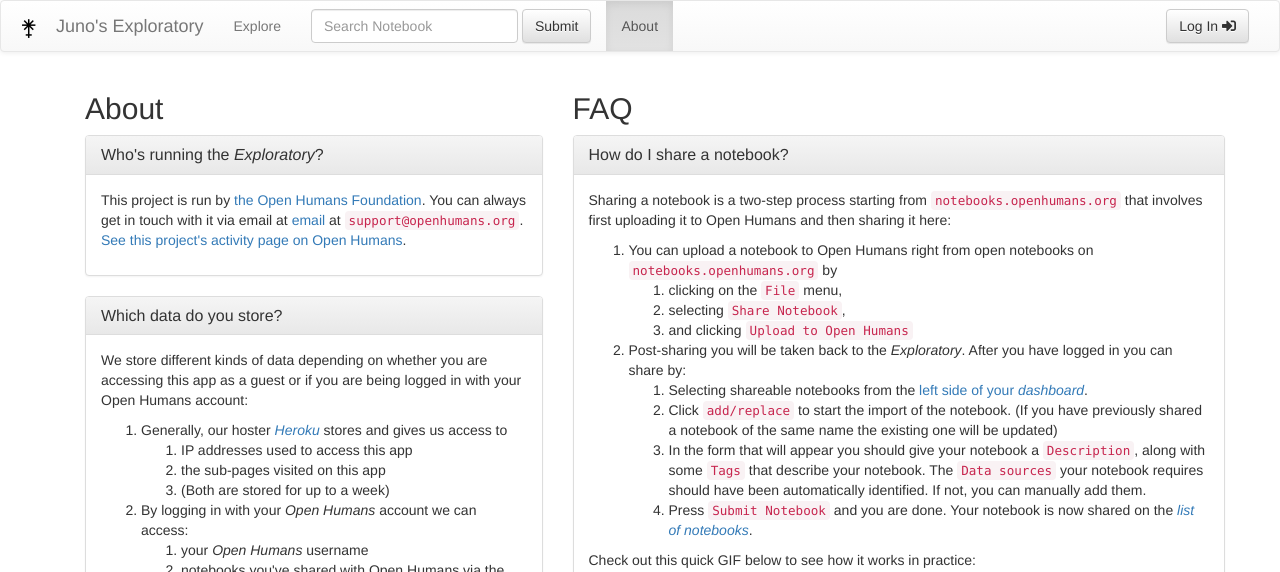
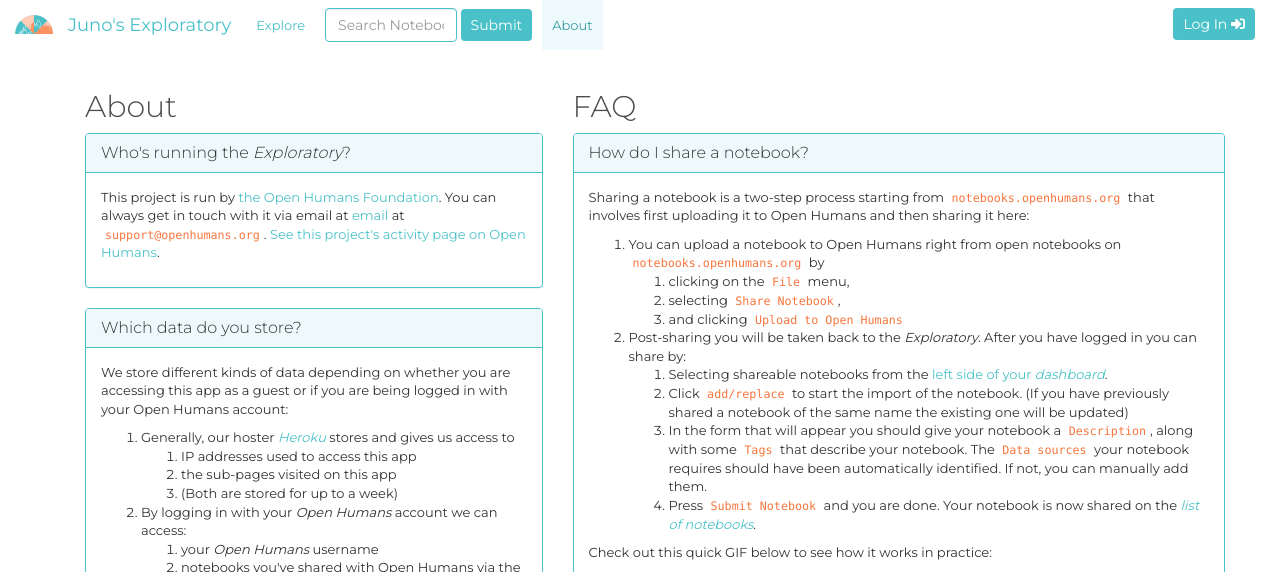
Before and after one commit to OpenHumans/jupyter-gallery, a Django app: page /about/ in a window 1280 px wide. Shown: the top 572 px of the page. Run offline with Django 3.2, Linux system fonts and the light colour scheme; some libraries are stand-ins or nearby versions; grey boxes are pictures that could not be loaded.

Commit message:
Add Open Humans brand styles

```diff
--- a/main/templates/main/base.html
+++ b/main/templates/main/base.html
@@ -16,11 +16,15 @@
     <!-- Latest compiled and minified CSS -->
     <link rel="stylesheet" href="https://maxcdn.bootstrapcdn.com/bootstrap/3.3.7/css/bootstrap.min.css" integrity="sha384-BVYiiSIFeK1dGmJRAkycuHAHRg32OmUcww7on3RYdg4Va+PmSTsz/K68vbdEjh4u" crossorigin="anonymous">
     <!-- Optional theme -->
-    <link rel="stylesheet" href="https://maxcdn.bootstrapcdn.com/bootstrap/3.3.7/css/bootstrap-theme.min.css" integrity="sha384-rHyoN1iRsVXV4nD0JutlnGaslCJuC7uwjduW9SVrLvRYooPp2bWYgmgJQIXwl/Sp" crossorigin="anonymous">
     <link rel="stylesheet" href="https://use.fontawesome.com/releases/v5.0.13/css/all.css" integrity="sha384-DNOHZ68U8hZfKXOrtjWvjxusGo9WQnrNx2sqG0tfsghAvtVlRW3tvkXWZh58N9jp" crossorigin="anonymous">
     {% load static %}
     <link rel="stylesheet" href="{% static 'css/dashboard.css' %}">
     <link rel="stylesheet" href="{% static 'css/main.css' %}">
+
+    <!-- Open Humans Theming -->
+    <link href="https://fonts.googleapis.com/css?family=Montserrat:300,400" rel="stylesheet">
+    <link rel="stylesheet" href="{% static 'css/open-humans-theming.css' %}">
+
     <!-- HTML5 shim and Respond.js for IE8 support of HTML5 elements and media queries -->
     <!--[if lt IE 9]>
       <script src="https://oss.maxcdn.com/html5shiv/3.7.2/html5shiv.min.js"></script>
@@ -41,7 +45,7 @@
               <span class="icon-bar"></span>
             </button>
             <a class="navbar-brand" href="/">
-              <img alt="Brand" height=25 width=25 src="{% static 'juno.png' %}"/></a>
+              <img alt="Brand" height=25 style="padding-bottom: 6px;" src="{% static 'juno.png' %}"/></a>
               <a class="navbar-brand" href="/">Juno's Exploratory</a>
 
           </div>
@@ -53,7 +57,7 @@
             </ul>
             <form class="navbar-form navbar-left" action="{% url 'search'%}" method="get">
               <div class="form-group">
-                <input type="text" class="form-control" name="search_term" placeholder="Search Notebook">
+                <input type="text" class="form-control" size=12 name="search_term" placeholder="Search Notebook">
               </div>
               <button type="submit" class="btn btn-default">Submit</button>
             </form>
--- /dev/null
+++ b/static/css/open-humans-theming.css
@@ -0,0 +1,107 @@
+
+  /* Text fonts and styles
+
+  OH brand orange: #ff9161
+  Light orange: #ffceb9
+  OH brand teal: #4ac1c8
+  Light teal: #c9ecef
+-------------------------------------------------- */
+
+body {
+  font-size: 13px;
+  font-family: 'Montserrat', sans-serif;
+  font-weight: 400;
+}
+
+h1, h2, h3, h4, h5, h6, .h1, .h2, .h3, .h4, .h5, .h6 {
+  color: #4d4d4d;
+  font-weight: 300;
+}
+
+code {
+  background-color: inherit;
+  color: #f7763e;
+}
+
+.nav > li > a, .navbar-form, .btn {
+  padding-left: 10px;
+  padding-right: 10px;
+}
+
+a,
+.navbar-default .navbar-nav > li > a,
+.navbar-default .navbar-brand {
+  color: #4ac1c8;
+}
+
+.navbar-default {
+  border-radius: 0px;
+  background-color: #fff;
+  border: 0px;
+}
+
+a:hover,
+a:focus,
+.navbar-default .navbar-nav > li > a:hover,
+.navbar-default .navbar-nav > li > a:focus,
+.navbar-default .navbar-brand:hover,
+.navbar-default .navbar-brand:focus {
+  color: #3c9da3;
+}
+
+.navbar-default .navbar-nav > .active > a,
+.navbar-default .navbar-nav > .active > a:focus,
+.navbar-default .navbar-nav > .active > a:hover {
+  color: #3c9da3;
+  background-color: #edf9fa;
+}
+
+.btn-default {
+  background-color: #4ac1c8;
+  color: #fff;
+  border: 0px;
+}
+
+.btn-default:hover, .btn-default:focus {
+  background-color: #3c9da3;
+  color: #fff;
+  border: 0px;
+}
+
+.btn-primary {
+  background-color: #ff9161;
+  color: #fff;
+  border: 0px;
+}
+
+.btn-primary:hover, .btn-primary:focus {
+  background-color: #f7763e;
+  color: #fff;
+  border: 0px;
+}
+
+.form-control {
+  border: 1px solid #4ac1c8;
+}
+
+.form-control:focus {
+  box-shadow: 0px 0px 4px #4ac1c8;
+  border: 1px solid #4ac1c8;
+}
+
+.footer {
+  background-color: #edf9fa;
+}
+
+.jumbotron {
+  background-color: #edf9fa;
+}
+
+.panel-default {
+  border-color: #4ac1c8;
+}
+
+.panel-default > .panel-heading {
+    background-color: #edf9fa;
+    border-color: #4ac1c8;
+}
```
Also changed, not shown: static/juno.png.
